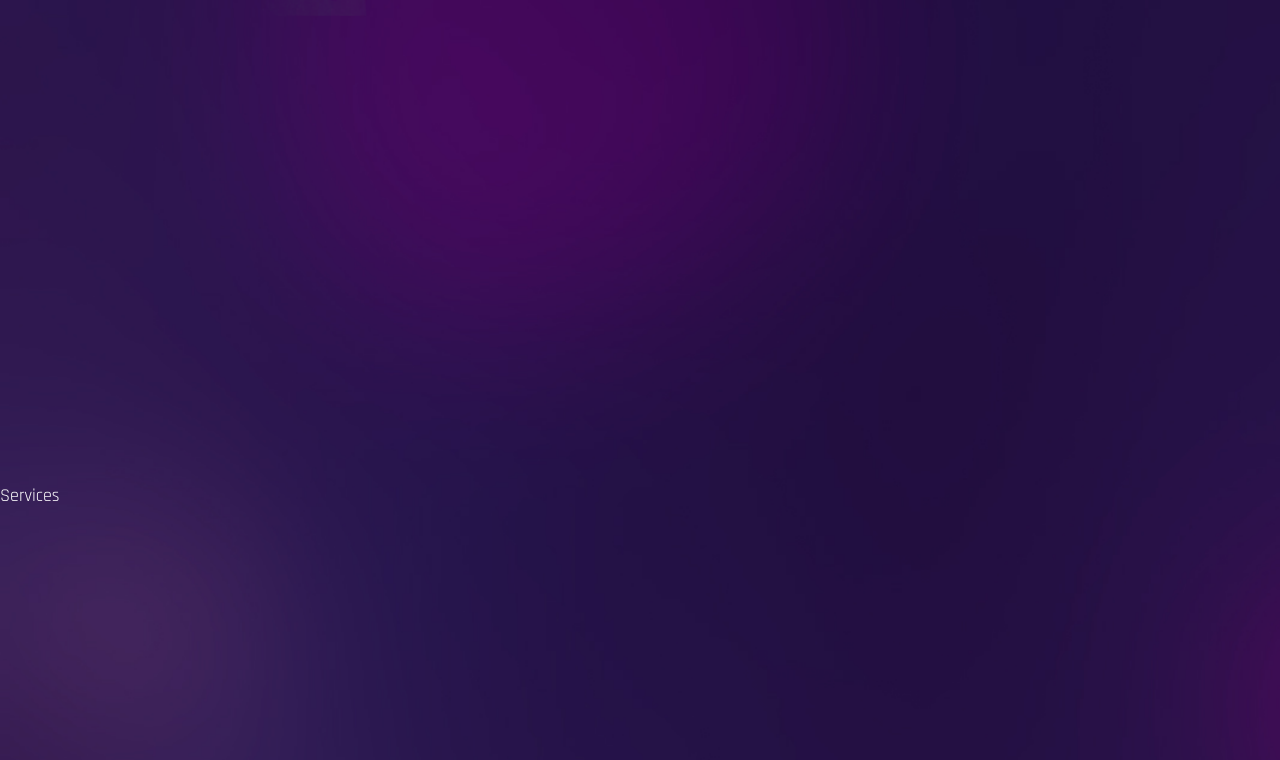
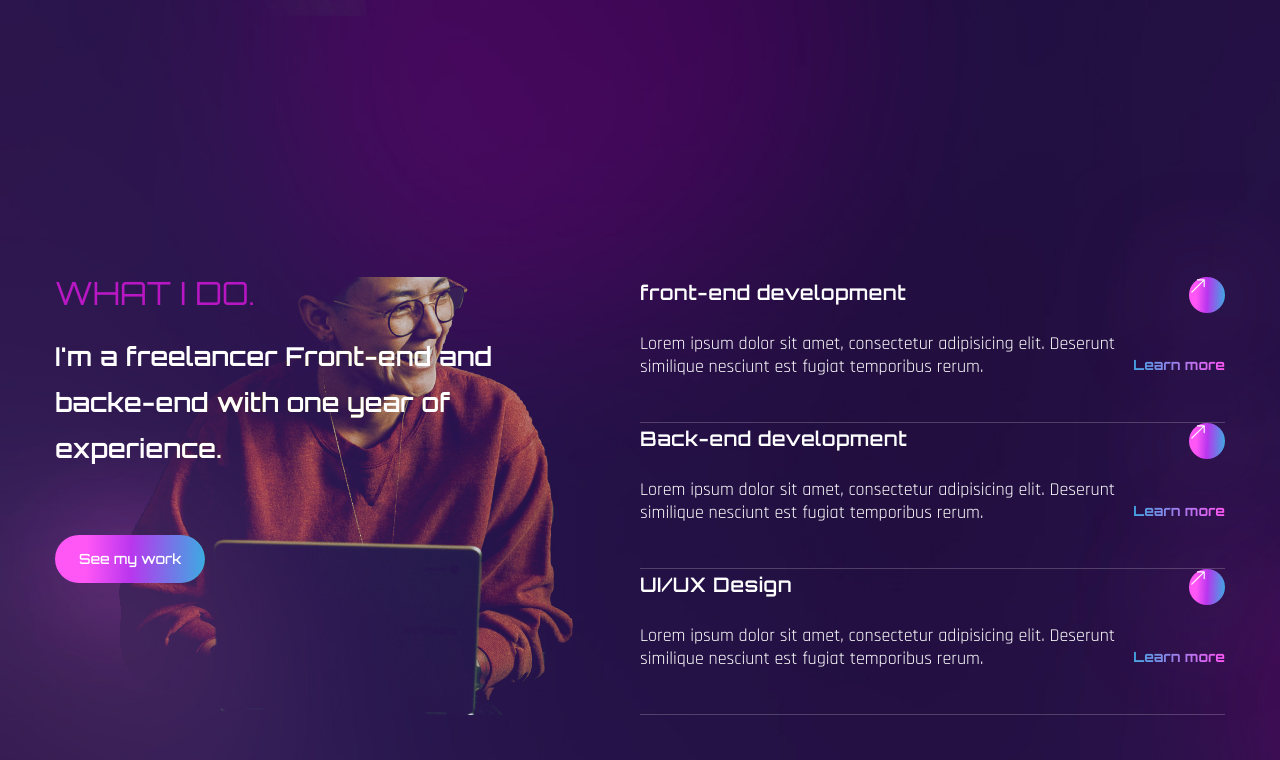
Before and after one commit to ZihadulIslam2/my-portfolio, a React (Create React App) app: page / in a window 1280 px wide. Shown: the part 1440-2200 px from the top of the page. Built offline with nearby package versions, Linux system fonts and the light colour scheme; a web font is replaced by a local one.

Commit message:
about site

```diff
--- a/src/components/About.js
+++ b/src/components/About.js
@@ -26,7 +26,13 @@ const About = () => {
             className="flex-1 bg-about bg-contain bg-no-repeat h-[640px] mix-blend-lighten bg-top"
           ></motion.div>
           {/* text */}
-          <div className="flex-1">
+          <motion.div
+            variants={fadeIn('left', 0.5)}
+            initial="hidden"
+            whileInView={'show'}
+            viewport={{ once: false, amount: 0.3 }}
+            className="flex-1"
+          >
             <h2 className="h2 text-accent">About me.</h2>
             <h3 className="h3 mb-4">
               I'm A Freelancer Front-end Developer with over 5 year of
@@ -76,7 +82,7 @@ const About = () => {
                 </a>
               </div>
             </div>
-          </div>
+          </motion.div>
         </div>
       </div>
     </section>
--- a/src/components/Services.js
+++ b/src/components/Services.js
@@ -1,10 +1,83 @@
 import React from 'react'
+//icons
+import { BsArrowUpRight } from 'react-icons/bs'
+//motion
+import { motion } from 'framer-motion'
+//variants
+import { fadeIn } from './../variants'
+//services data
+const Servicesdata = [
+  {
+    name: 'front-end development',
+    description:
+      'Lorem ipsum dolor sit amet, consectetur adipisicing elit. Deserunt similique nesciunt est fugiat temporibus rerum.',
+    link: 'Learn more',
+  },
+  {
+    name: 'Back-end development',
+    description:
+      'Lorem ipsum dolor sit amet, consectetur adipisicing elit. Deserunt similique nesciunt est fugiat temporibus rerum.',
+    link: 'Learn more',
+  },
+  {
+    name: 'UI/UX Design',
+    description:
+      'Lorem ipsum dolor sit amet, consectetur adipisicing elit. Deserunt similique nesciunt est fugiat temporibus rerum.',
+    link: 'Learn more',
+  },
+]
 
 const Services = () => {
   return (
-    <div className="section" id="services">
-      Services
-    </div>
+    <section className="section" id="services">
+      <div className="container mx-auto">
+        <div className="flex flex-col lg:flex-row">
+          {/* text and image */}
+          <motion.div className="flex-1 lg:bg-services lg:bg-bottom bg-no-repeat mix-blend-lighten mb-12 lg:mb-0">
+            <h2 className="h2 text-accent mb-6 ">What I Do.</h2>
+            <h3 className="h3 max-w-[455px] mb-16">
+              I'm a freelancer Front-end and backe-end with one year of
+              experience.
+            </h3>
+            <button className="btn btn-sm">See my work</button>
+          </motion.div>
+          {/* services */}
+          <div className="flex-1">
+            {/* services list */}
+            {Servicesdata.map((service, index) => {
+              // distracture service
+              const { name, description, link } = service
+              return (
+                <div
+                  className="border-b border-white/20 h-[146px] md-[38px] flex"
+                  key={index}
+                >
+                  <div className="max-w-[476px]">
+                    <h4 className="text-[20px] tracking-wide font-primary font-semibold mb-6">
+                      {name}
+                    </h4>
+                    <p className="font-secondary leading-tight">
+                      {description}
+                    </p>
+                  </div>
+                  <div className="flex flex-col flex-1 items-end">
+                    <a
+                      href="#"
+                      className="btn w-9 h-9  mb-[42px] justify-center"
+                    >
+                      <BsArrowUpRight />
+                    </a>
+                    <a href="#" className="text-gradient text-sm">
+                      {link}
+                    </a>
+                  </div>
+                </div>
+              )
+            })}
+          </div>
+        </div>
+      </div>
+    </section>
   )
 }
 
```
Also changed, not shown: 1 other file (tests, documents, lock files or other folders).
